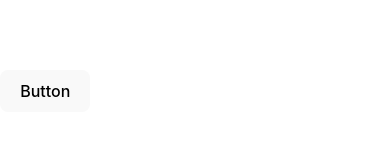
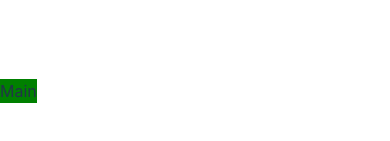
Before and after one commit to EtienneNoir/food-hub, a React (Vite) app in the folder recipes/: page / in a window 390 px wide. Shown: the part 331-472 px from the top of the page. Built offline with nearby package versions, Linux system fonts and the light colour scheme; the HTML template or start-up script is replaced by a standard one.

Commit message:
added a responsive layout

```diff
--- a/recipes/src/App.tsx
+++ b/recipes/src/App.tsx
@@ -1,7 +1,29 @@
-import { Button, ButtonGroup } from "@chakra-ui/react";
+import { Grid, GridItem, Show } from "@chakra-ui/react";
 
 const App = () => {
-  return <Button colorScheme="blue">Button</Button>;
+  return (
+    // creating break points, to specify how the website should look on different devices
+    <Grid
+      templateAreas={{
+        base: `"nav""main"`, // mobile devices
+        lg: `"nav nav" "aside main"`, // devices larger than 1024px
+      }}
+    >
+      <GridItem area="nav" bg="coral">
+        Nav
+      </GridItem>
+      <Show above="lg">
+        {/** Will only show on lager devices */}
+        <GridItem area="aside" bg="gold">
+          Aside
+        </GridItem>
+      </Show>
+
+      <GridItem area="main" bg="green">
+        Main
+      </GridItem>
+    </Grid>
+  );
 };
 
 export default App;
```
